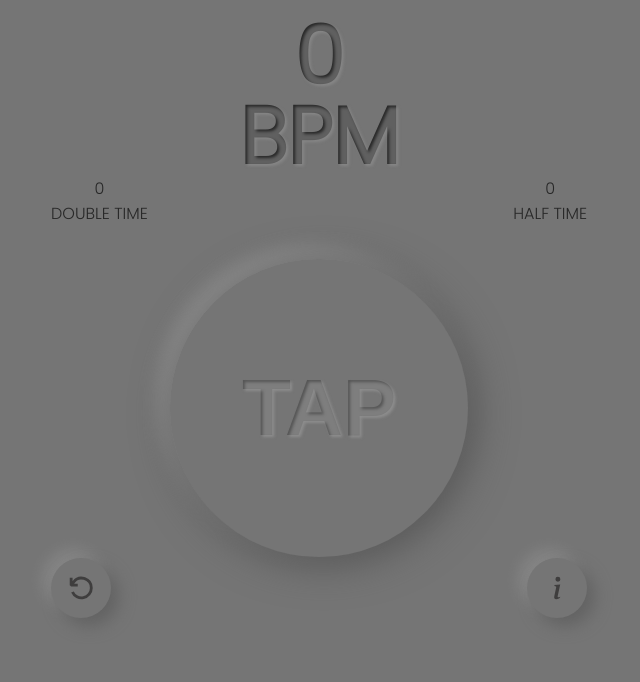
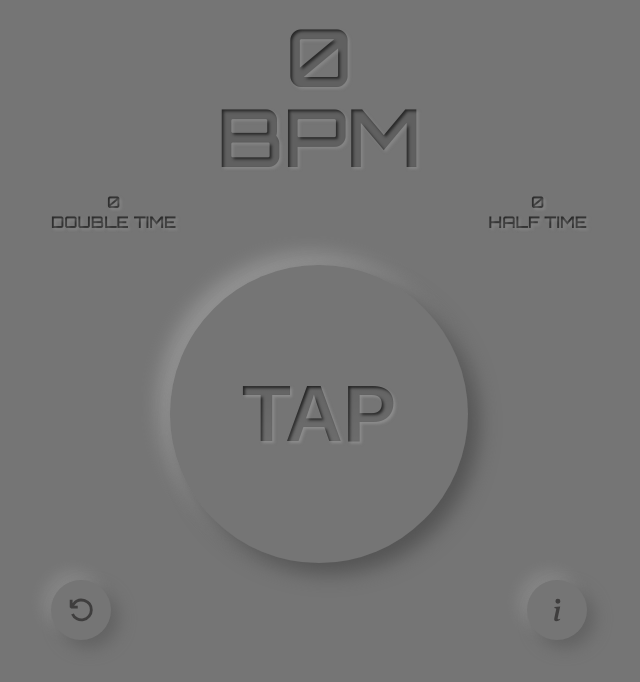
Before and after one commit to marcsouth/BPM-FIND, a React (Create React App) app: page / in a window 1280 px wide. Shown: the top 682 px of the page, without its empty margins (321-961 px from the left). Built offline with nearby package versions, Linux system fonts and the light colour scheme.

Commit message:
redesign

```diff
--- a/src/App.css
+++ b/src/App.css
@@ -1,4 +1,5 @@
 @import url('https://fonts.googleapis.com/css2?family=Poppins:wght@300&display=swap');
+@import url('https://fonts.googleapis.com/css2?family=Orbitron:wght@400;600&display=swap');
 * {
   margin: 0;
   padding: 0;
@@ -45,6 +46,7 @@ body{
   padding-inline: 2rem;
   color:#282828;
   max-width: 600px;
+  margin-top: 1rem;
 }
 .displaybpm{
     font-size: 5rem;
@@ -57,11 +59,21 @@ body{
     -moz-background-clip: text;
     background-clip: text;
     font-style: bold;
-    font-weight: 900;
+    font-weight: 600;
+    font-family: 'Orbitron', sans-serif;
 }
 .secondbpm{
   font-size: 1rem;
   text-align: center;
+  background-color: #282828;
+  color: transparent;
+  text-shadow: 2px 2px 3px rgb(152 152 152 / 50%);
+  -webkit-background-clip: text;
+  -moz-background-clip: text;
+  background-clip: text;
+  font-style: bold;
+  font-weight: 600;
+  font-family: 'Orbitron', sans-serif;
 }
 .sidebutton{
   border-radius: 100%;
@@ -118,8 +130,8 @@ ul li {
 }
 .mainbutton{
   border-radius: 100%;
-  background: #757575;
-  box-shadow: 5px 5px 40px #545454, -10px -10px 20px #969696;
+  background: linear-gradient(180deg, black, transparent);
+  box-shadow: 10px 10px 20px #545454, -10px -10px 20px #969696;
   height: 300px;
   width: 300px;
   margin-top: 2rem;
```
